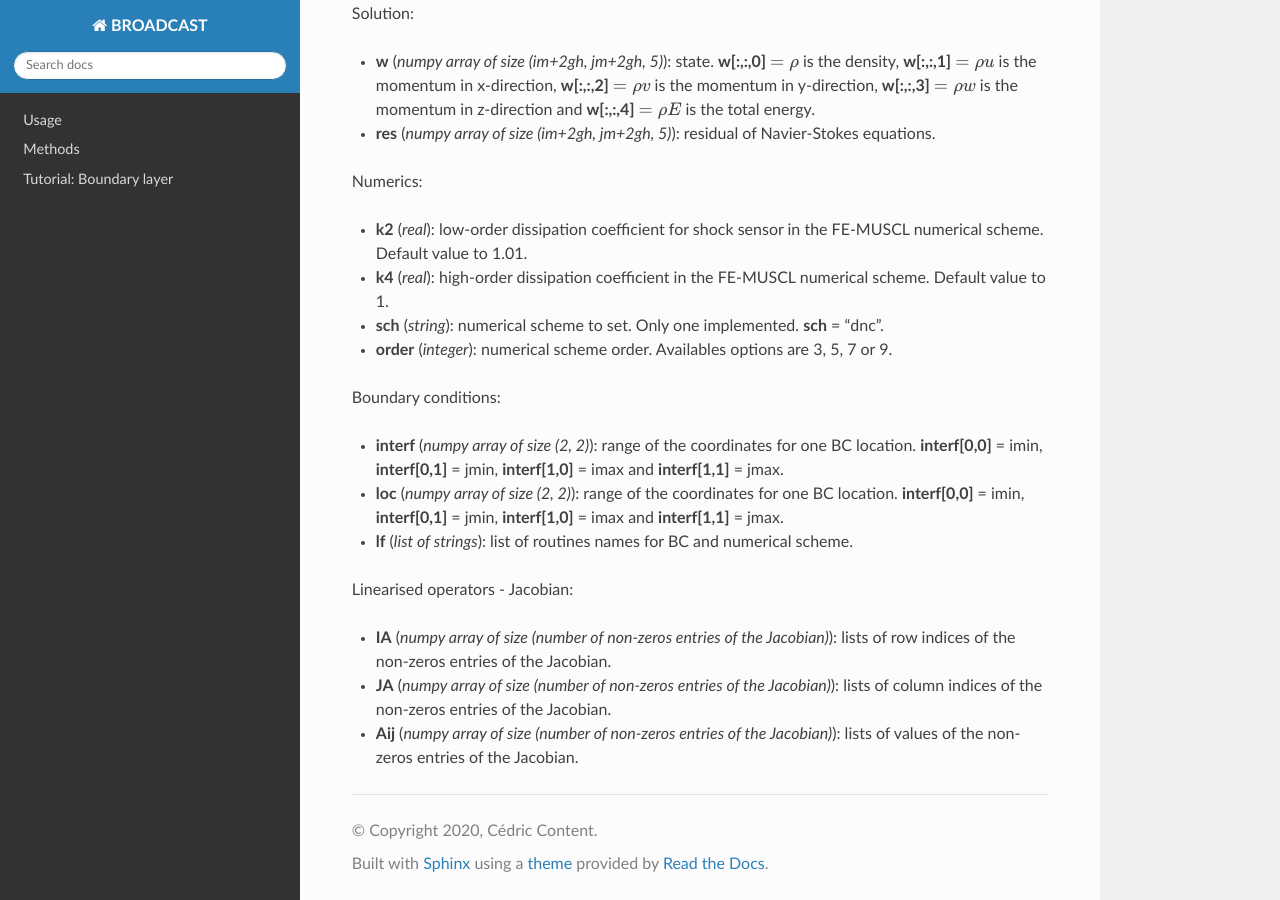
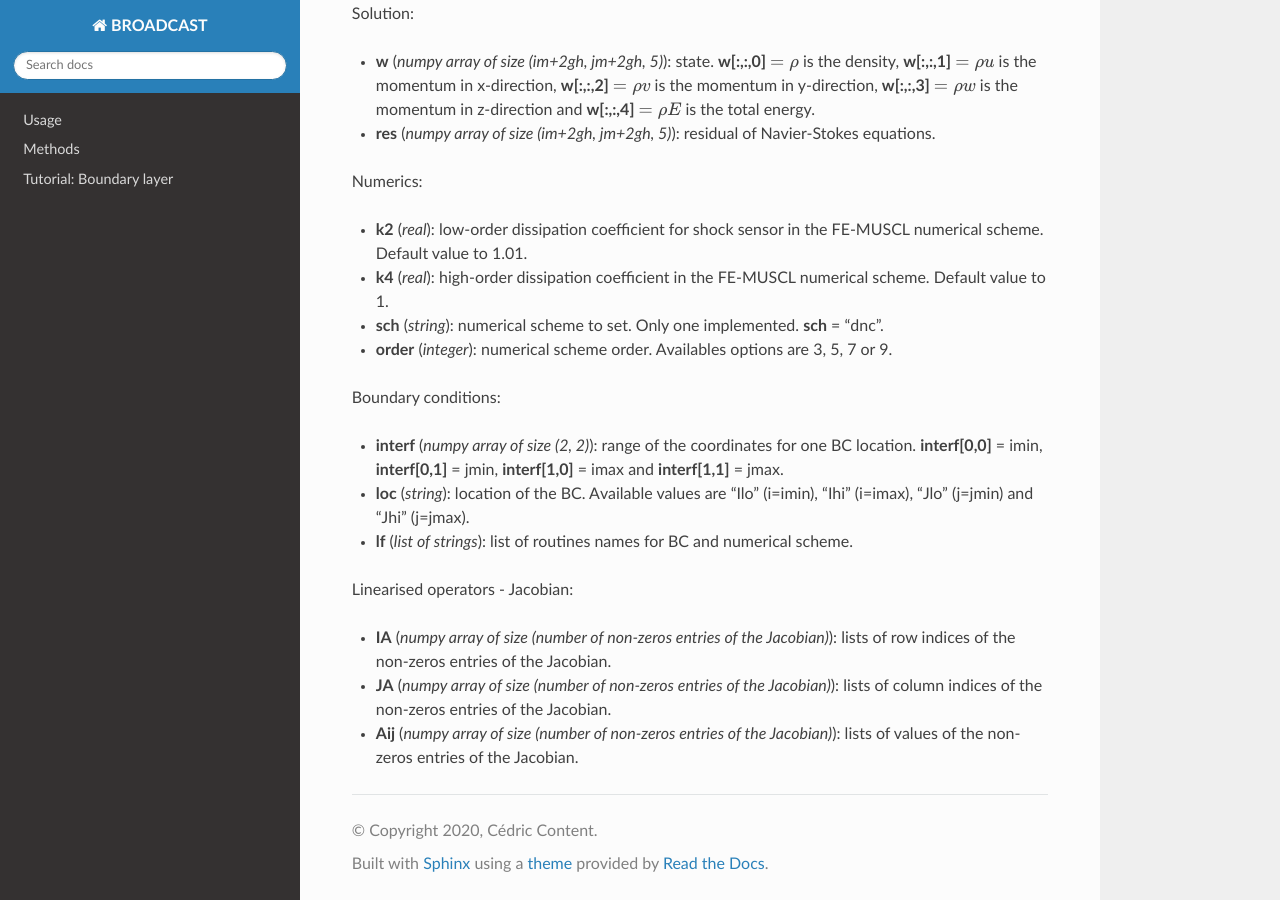
Before and after one commit to apoulain22/TutorialDoc, a Sphinx documentation site: the page built from docs/source/listvar.rst, in a window 1280 px wide and 900 px high, scrolled down 902 px. Built offline with Sphinx 7.4.7 and the Read the Docs theme 2.0.0, drawn with Linux system fonts in a browser that asks for light colours.

Commit message:
update doc

```diff
--- a/docs/source/listvar.rst
+++ b/docs/source/listvar.rst
@@ -47,7 +47,7 @@ Numerics:
 Boundary conditions:
 
 * **interf** (*numpy array of size (2, 2)*): range of the coordinates for one BC location. **interf[0,0]** = imin, **interf[0,1]** = jmin, **interf[1,0]** = imax and **interf[1,1]** = jmax.
-* **loc** (*numpy array of size (2, 2)*): range of the coordinates for one BC location. **interf[0,0]** = imin, **interf[0,1]** = jmin, **interf[1,0]** = imax and **interf[1,1]** = jmax.
+* **loc** (*string*): location of the BC. Available values are "Ilo" (i=imin), "Ihi" (i=imax), "Jlo" (j=jmin) and "Jhi" (j=jmax).
 * **lf** (*list of strings*): list of routines names for BC and numerical scheme.
 
 Linearised operators - Jacobian:
```
Also changed, not shown: docs/source/methods.rst (+21 -1 lines).
